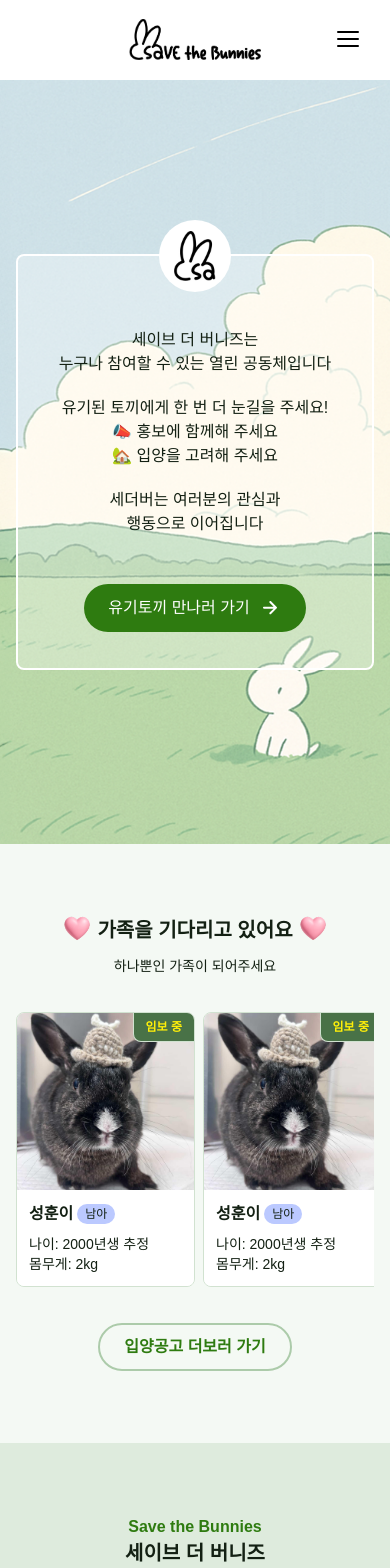
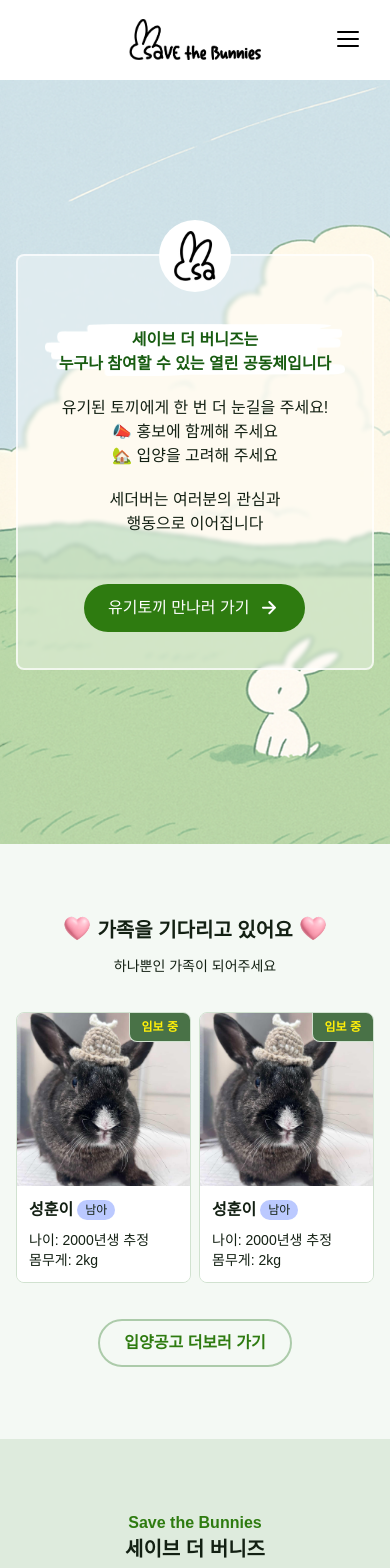
Before and after one commit to savethebunnies/bunnies-fe, a Next.js app: page /home in a window 390 px wide. Shown: the top 1568 px of the page. Built offline with nearby package versions, Linux system fonts and the light colour scheme.

Commit message:
feat: 버튼 프레이머 애니메이션 추가

```diff
--- a/app/globals.css
+++ b/app/globals.css
@@ -31,7 +31,12 @@
 // <weight>: Use a value from 100 to 900
 // <uniquifier>: Use a unique and descriptive class name
 
-
+.noto-sans-kr-<uniquifier> {
+  font-family: "Noto Sans KR", sans-serif;
+  font-optical-sizing: auto;
+  font-weight: <weight>;
+  font-style: normal;
+}
 
 */
 /* @media (prefers-color-scheme: dark) {
@@ -45,6 +50,8 @@ body {
   background: var(--background);
   color: var(--green-950);
   font-family: "Noto Sans KR", sans-serif;
+  font-optical-sizing: auto;
+  font-style: normal;
   word-break: keep-all;
   overflow-wrap: break-word;
 }
--- /dev/null
+++ b/app/home/(components)/float-btn.jsx
@@ -0,0 +1,36 @@
+"use client";
+
+import Link from "next/link";
+import { useEffect, useRef } from "react";
+import { motion, useMotionValue, animate } from "framer-motion";
+import { Button } from "@/components/ui/button";
+
+export default function FloatBtn() {
+  const y = useMotionValue(0);
+  const animRef = useRef(null);
+
+  useEffect(() => {
+    animRef.current = animate(y, [0, -8, 0], {
+      duration: 3,
+      ease: "easeInOut",
+      repeat: Infinity,
+    });
+    return () => animRef.current?.stop();
+  }, [y]);
+
+  return (
+    <motion.div
+      style={{ y }}
+      onHoverStart={() => animRef.current?.pause()}
+      onHoverEnd={() => animRef.current?.play()}
+      className="inline-block transform-gpu will-change-transform"
+    >
+      <Button>
+        <Link href="/adaption" className="flex gap-2">
+          유기토끼 만나러 가기
+          <img src="/arrow-right.svg" aria-hidden="true" />
+        </Link>
+      </Button>
+    </motion.div>
+  );
+}
--- a/app/home/(components)/inner.jsx
+++ b/app/home/(components)/inner.jsx
@@ -1,5 +1,14 @@
+"use client";
+import { motion } from "framer-motion";
+
 export default function Inner({ children, section, heading, subtitle }) {
   return (
+    <motion.div
+      initial={{ opacity: 0, y: 16 }}
+      whileInView={{ opacity: 1, y: 0 }}
+      viewport={{ once: true, amount: 0.2 }}
+      transition={{ duration: 0.5, delay: 0 }}
+    >
       <div className="py-[var(--section-py)] mx-4 text-center max-w-screen-lg md:mx-auto">
         <h2
           id={`${section}-heading`}
@@ -18,5 +27,6 @@ export default function Inner({ children, section, heading, subtitle }) {
         </p>
         {children}
       </div>
+    </motion.div>
   );
 }
--- a/app/home/(components)/value-card.jsx
+++ b/app/home/(components)/value-card.jsx
@@ -30,7 +30,6 @@ export default function ValueCard({ value, idx }) {
               </span>
               <h4 className=" text-white font-semibold ">{title}</h4>
             </div>
-
             <p className="text-sm whitespace-pre-line pt-3">{desc}</p>
           </div>
         </div>
--- a/app/home/(sections)/adaption.jsx
+++ b/app/home/(sections)/adaption.jsx
@@ -16,7 +16,7 @@ export default function Adaption() {
         subtitle="하나뿐인 가족이 되어주세요"
       >
         <div className="py-9">
-          <div className="grid grid-flow-col auto-cols-[50%] sm:auto-cols-[25%] gap-2 overflow-x-auto snap-x snap-mandatory">
+          <div className="grid grid-flow-col auto-cols-[calc((100%_-_0.5rem)/2)] sm:auto-cols-[25%] gap-2  overflow-x-auto snap-x snap-mandatory box-border">
             <Card />
             <Card />
             <Card />
--- a/app/home/(sections)/banner.jsx
+++ b/app/home/(sections)/banner.jsx
@@ -1,6 +1,7 @@
 import { Button } from "@/components/ui/button";
 import Image from "next/image";
 import Link from "next/link";
+import FloatBtn from "../(components)/float-btn";
 
 export default function Banner() {
   return (
@@ -9,7 +10,10 @@ export default function Banner() {
         세이브 더 버니즈 배너
       </h2>
       <div className="min-h-[calc(100vh_-_var(--nav-height))] supports-[min-height:100svh]:min-h-[calc(100svh_-_var(--nav-height))] mt-[var(--nav-height)] w-full bg-[url('/bg_mo.png')] sm:bg-[url('/bg_pc.png')] bg-cover bg-right-bottom bg-no-repeat flex items-center justify-center">
-        <div className="text-center rounded-lg border-2 max-w-screen-lg mx-4 md:mx-auto border-white bg-white/30 w-full relative pb-9">
+        <div
+          className="text-center rounded-lg max-w-screen-lg mx-4 md:mx-auto
+           backdrop-blur-[2px] bg-white/35 border-2 border-white/70 w-full relative pb-9"
+        >
           <div className="h-18 w-18 overflow-hidden bg-white flex items-center justify-center rounded-full absolute top-0 left-1/2 -translate-x-1/2 -translate-y-1/2">
             <Image
               src="/logo_s.png"
@@ -19,7 +23,7 @@ export default function Banner() {
             />
           </div>
           <div className="pt-18 pb-12">
-            <p className="mb-5">
+            <p className="mb-5 font-semibold text-[var(--hover)] relative after:content-[''] after:absolute after:left-1/2 after:-top-1 after:-translate-y-0 after:-translate-x-1/2 after:w-75 after:h-24 after:-z-10 after:bg-[url('/underline.png')] after:bg-contain after:bg-no-repeat">
               세이브 더 버니즈는
               <br />
               누구나 참여할 수 있는 열린 공동체입니다
@@ -35,13 +39,7 @@ export default function Banner() {
               행동으로 이어집니다
             </p>
           </div>
-
-          <Button>
-            <Link href="/adaption" className="flex gap-2">
-              유기토끼 만나러 가기
-              <img src="/arrow-right.svg" aria-hidden="true" />
-            </Link>
-          </Button>
+          <FloatBtn />
         </div>
       </div>
     </section>
--- a/app/home/(sections)/value.jsx
+++ b/app/home/(sections)/value.jsx
@@ -29,7 +29,7 @@ export default function Value() {
             <span
               aria-hidden="true"
               lang="en"
-              className="block text-base text-[var(--primary)]"
+              className="block text-base text-[var(--primary)] font-black"
             >
               Save the Bunnies
             </span>
--- a/components/ui/button.jsx
+++ b/components/ui/button.jsx
@@ -12,7 +12,7 @@ const buttonVariants = cva(
         ghost: "bg-transparent",
       },
       size: {
-        default: "h-12 px-6 has-[>svg:last-child]:pr-3",
+        default: "h-12 px-6 has-[>svg]:pr-3",
         sm: "h-10 px-4 has-[>svg]:pr-2.5 text-sm",
         lg: "h-14 px-6 has-[>svg]:pr-4 text-xl ",
         icon: "size-9",
```
Also changed, not shown: public/underline.png (added). Lines whose indentation alone changed are shown as unchanged.
